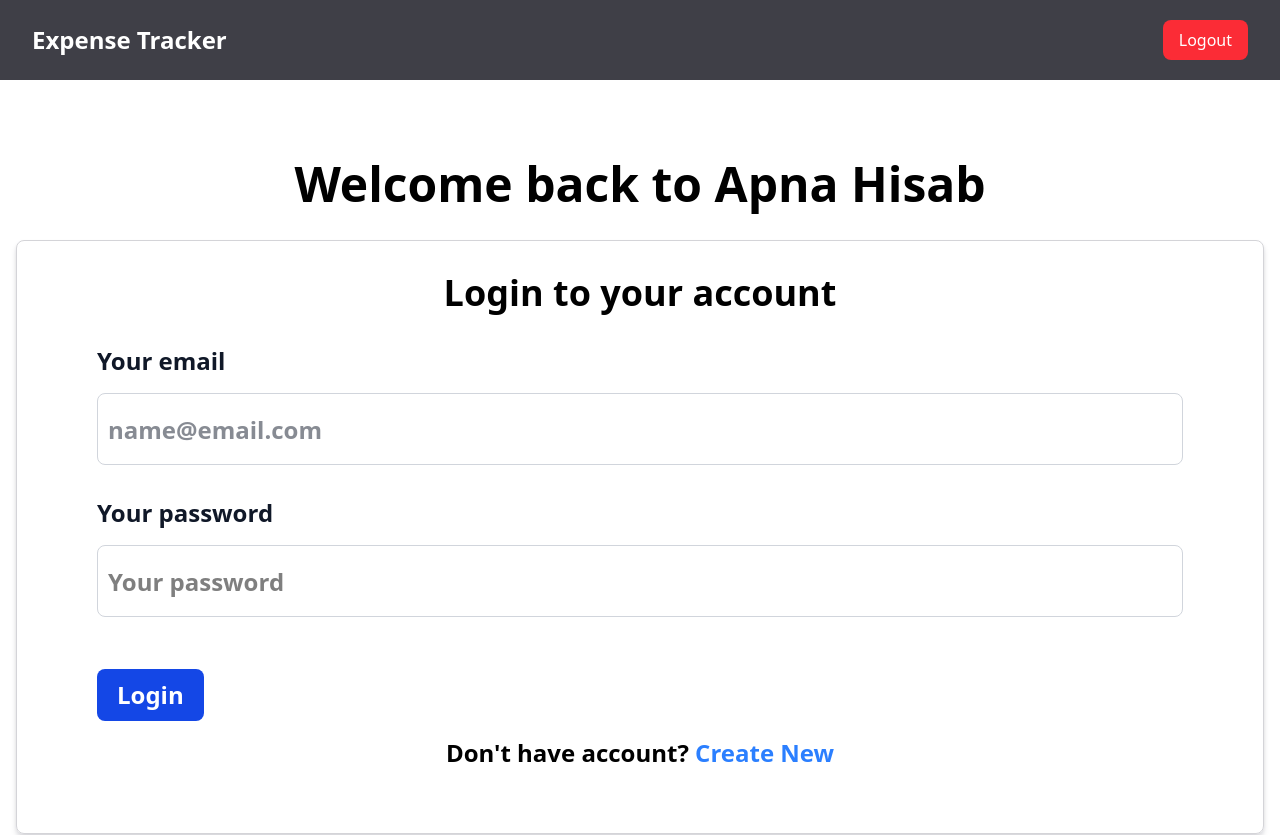
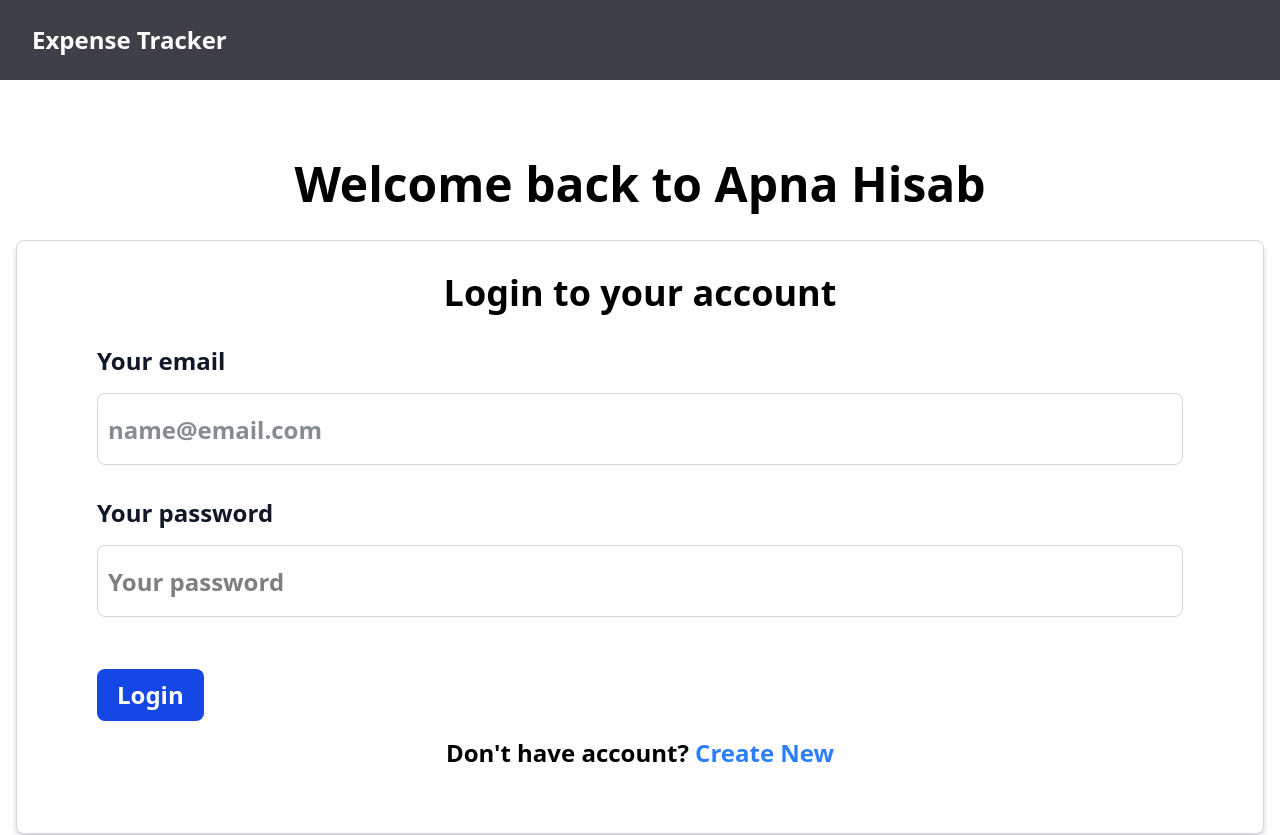
Before and after one commit to surajit20107/Khata-Book, a Next.js app: page /login in a window 1280 px wide. Shown: the top 835 px of the page. Built offline with nearby package versions, Linux system fonts and the light colour scheme.

Commit message:
bug fix: logout button showing in auth pages

```diff
--- a/src/components/Header.tsx
+++ b/src/components/Header.tsx
@@ -3,15 +3,17 @@ import Link from "next/link";
 import { useRouter } from "next/navigation";
 import { apiFetch } from "@/lib/utils";
 import { toast } from "react-toastify";
+import { usePathname } from "next/navigation";
 
 const Header = () => {
   const router = useRouter();
+  const pathname = usePathname();
 
   const handleLogout = async () => {
-    const res = await apiFetch("/api/v1/auth/logout", "POST", {})
+    const res = await apiFetch("/api/v1/auth/logout", "POST", {});
     if (res.success) {
-      toast.success("Logged out")
-      router.push("/login")
+      toast.success("Logged out");
+      router.push("/login");
     } else {
       toast.error(res.message);
     }
@@ -27,13 +29,16 @@ const Header = () => {
             </h1>
           </Link>
         </div>
+        {pathname === "/login" || pathname === "/register" ? null : (
           <div>
             <button
               onClick={handleLogout}
-            className="px-4 py-2 bg-red-500 text-white rounded-lg">
+              className="px-4 py-2 bg-red-500 text-white rounded-lg"
+            >
               Logout
             </button>
           </div>
+        )}
       </nav>
     </div>
   );
```
Lines whose indentation alone changed are shown as unchanged.
